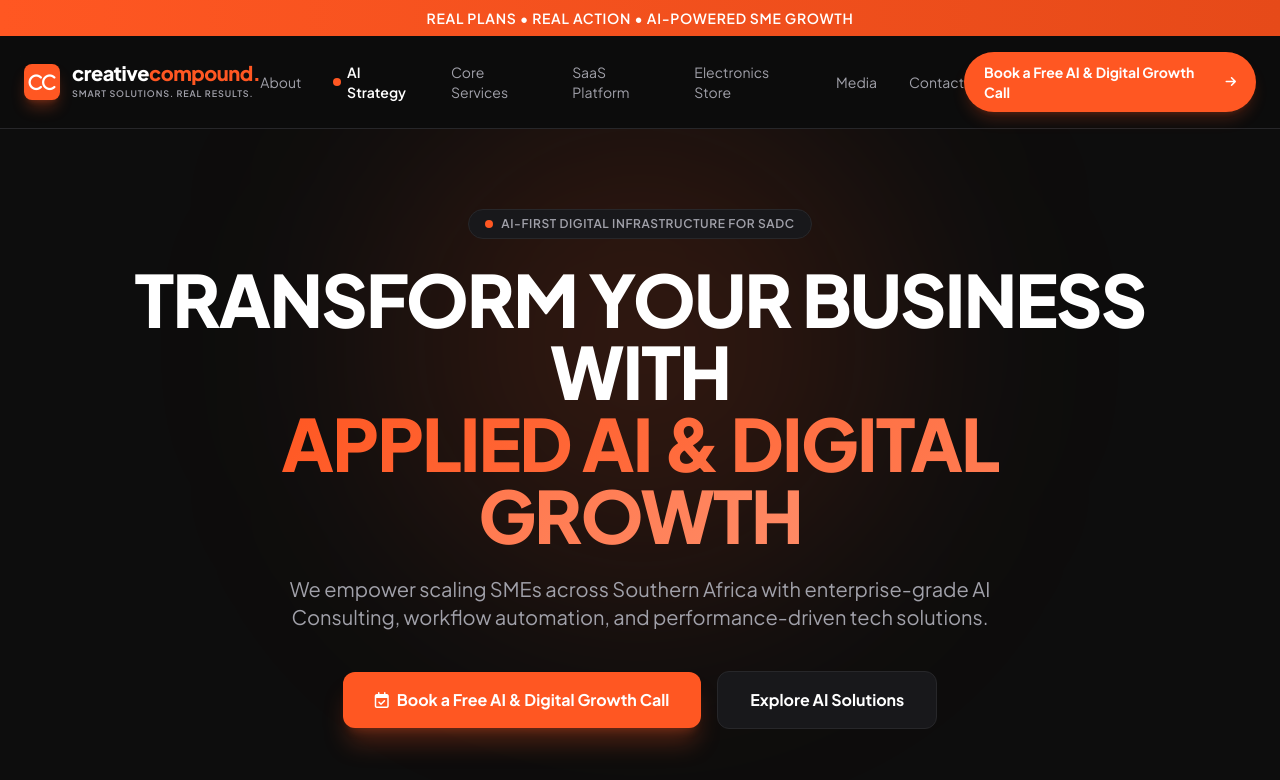
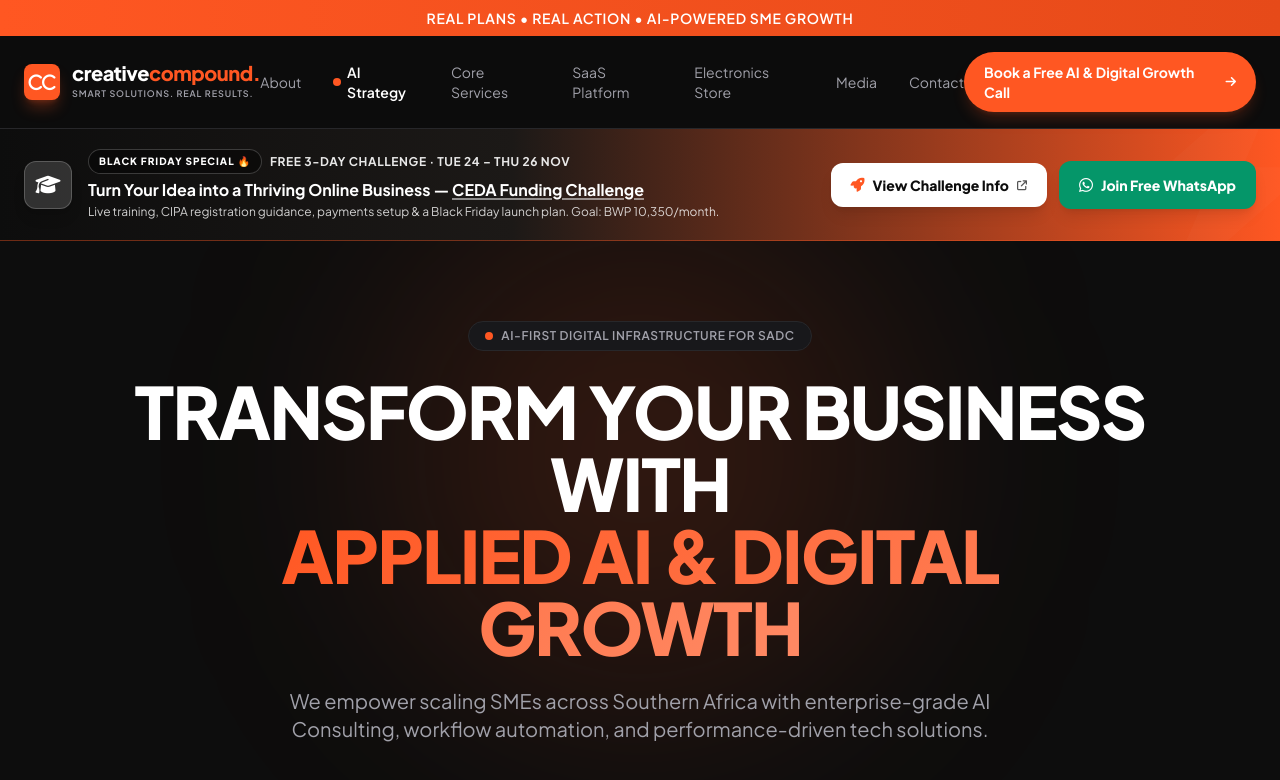
Before and after one commit to Koodirilek/business-in-a-box, a plain HTML site: page index.html in a window 1280 px wide. Shown: the top 780 px of the page. Drawn offline with nearby package versions, Linux system fonts and the light colour scheme.

Commit message:
Add files via upload

```diff
--- a/index.html
+++ b/index.html
@@ -51,6 +51,9 @@
             -webkit-background-clip: text;
             -webkit-text-fill-color: transparent;
         }
+        .challenge-banner-gradient {
+            background: linear-gradient(90deg, #0D0D0D 0%, #1C1917 40%, #FF5722 100%);
+        }
     </style>
 </head>
 <body class="bg-brand-black text-white font-sans antialiased selection:bg-brand-orange selection:text-white">
@@ -92,6 +95,45 @@
             </a>
         </div>
     </nav>
+
+    <!-- ===== CEDA FUNDING CHALLENGE BANNER (with WhatsApp link) ===== -->
+    <div class="relative overflow-hidden challenge-banner-gradient border-b border-brand-orange/40">
+        <div class="absolute inset-0 opacity-10">
+            <i class="fa-solid fa-bolt absolute -right-6 -top-10 text-[180px] text-white/20"></i>
+        </div>
+        <div class="max-w-7xl mx-auto px-6 py-4 md:py-5 relative z-10">
+            <div class="flex flex-col lg:flex-row items-center justify-between gap-4">
+                <div class="flex items-center gap-4 text-center lg:text-left">
+                    <div class="hidden sm:flex w-12 h-12 shrink-0 rounded-xl bg-white/15 border border-white/20 items-center justify-center text-white text-xl shadow-lg">
+                        <i class="fa-solid fa-graduation-cap"></i>
+                    </div>
+                    <div>
+                        <div class="flex flex-wrap items-center justify-center lg:justify-start gap-2 mb-1">
+                            <span class="bg-black/40 border border-white/20 text-[10px] font-extrabold uppercase tracking-widest px-2.5 py-1 rounded-full">Black Friday Special 🔥</span>
+                            <span class="text-[10px] md:text-xs font-bold uppercase tracking-wider text-white/90">Free 3-Day Challenge · Tue 24 – Thu 26 Nov</span>
+                        </div>
+                        <p class="text-sm md:text-base font-bold text-white leading-snug">
+                            Turn Your Idea into a Thriving Online Business &mdash; <span class="text-white underline decoration-white/50 decoration-2 underline-offset-2">CEDA Funding Challenge</span>
+                        </p>
+                        <p class="text-[11px] md:text-xs text-white/80 mt-0.5">Live training, CIPA registration guidance, payments setup &amp; a Black Friday launch plan. Goal: BWP 10,350/month.</p>
+                    </div>
+                </div>
+                <div class="flex flex-wrap items-center justify-center gap-3 shrink-0">
+                    <a href="https://business-in-a-box.co.bw/challenge/" target="_blank" rel="noopener" class="inline-flex items-center gap-2 bg-white text-brand-black hover:bg-zinc-100 px-5 py-3 rounded-xl font-extrabold text-xs md:text-sm transition shadow-lg">
+                        <i class="fa-solid fa-rocket text-brand-orange"></i>
+                        View Challenge Info
+                        <i class="fa-solid fa-arrow-up-right-from-square text-[10px] opacity-70"></i>
+                    </a>
+                    <!-- WhatsApp link added, using the same URL as the challenge page -->
+                    <a href="https://chat.whatsapp.com/FGOdhJ1Vd0A6bh0rp9xMHC?s=cl&p=a&iam=2" target="_blank" rel="noopener" class="inline-flex items-center gap-2 bg-emerald-600 hover:bg-emerald-700 text-white px-5 py-3 rounded-xl font-extrabold text-xs md:text-sm transition shadow-lg">
+                        <i class="fa-brands fa-whatsapp text-base"></i>
+                        Join Free WhatsApp
+                    </a>
+                </div>
+            </div>
+        </div>
+    </div>
+    <!-- ===== END CEDA BANNER ===== -->
 
     <!-- Hero Section -->
     <section class="relative pt-20 pb-24 overflow-hidden">
```
